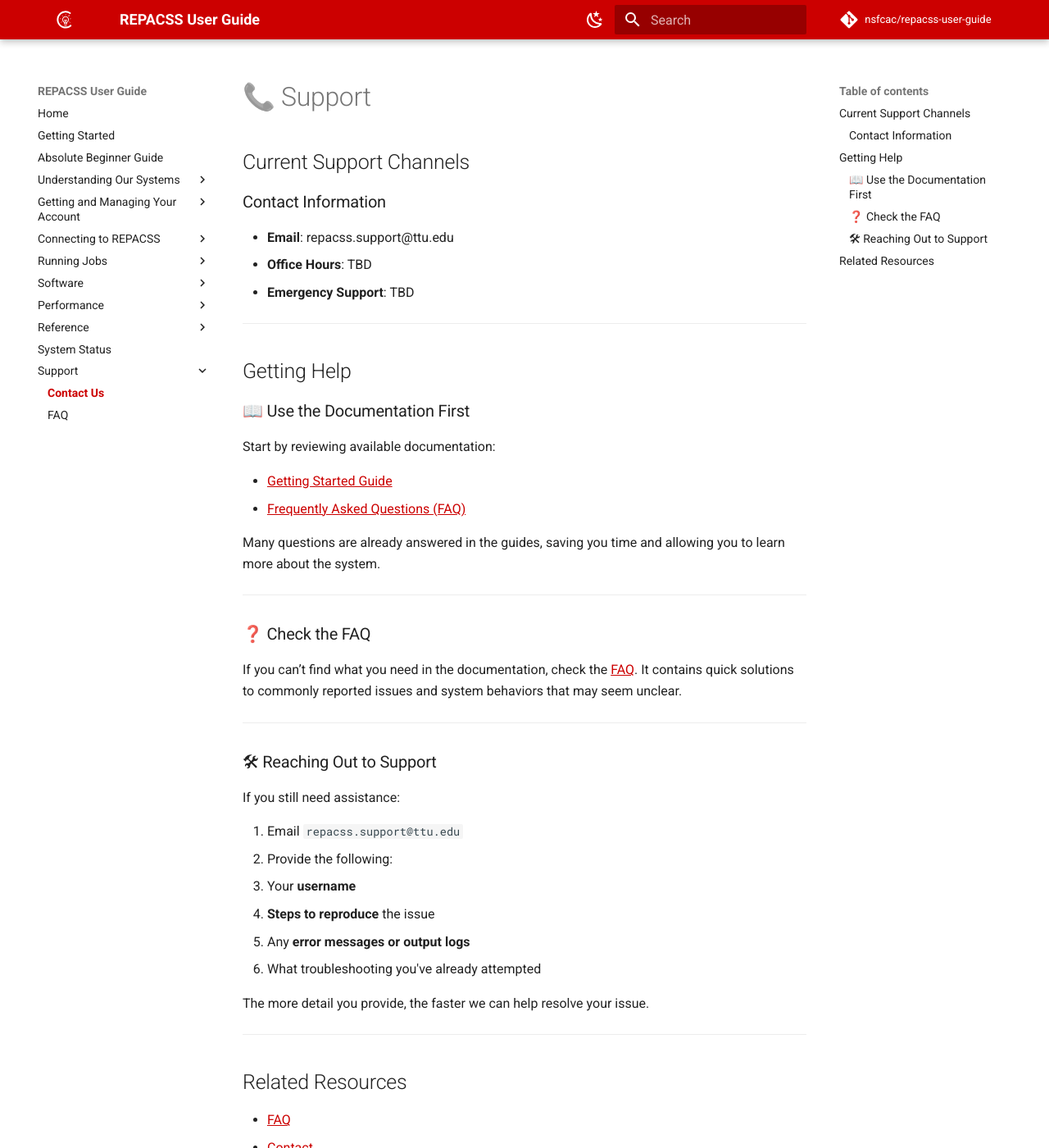
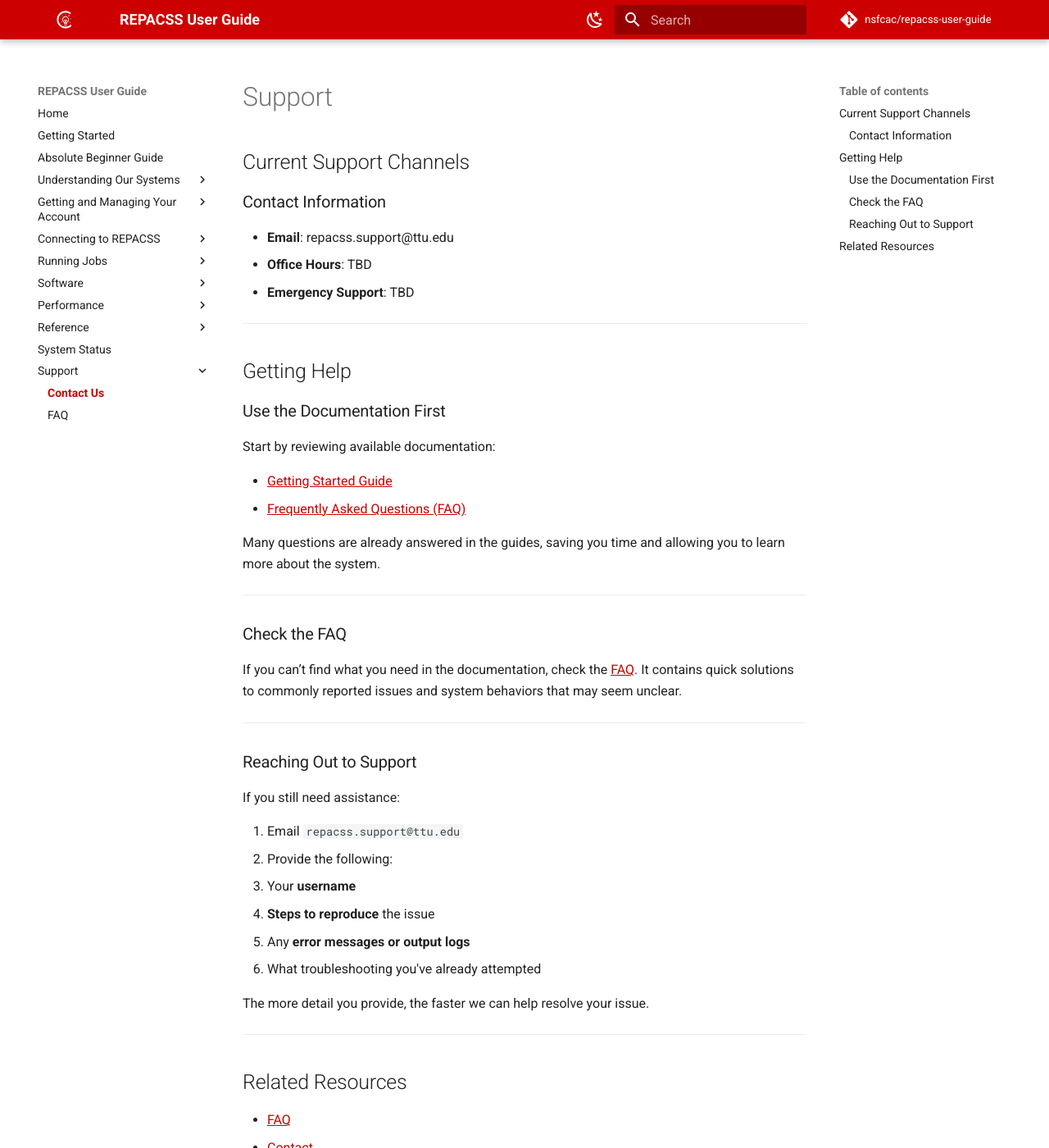
Before and after one commit to nsfcac/repacss-user-guide, an MkDocs documentation site: the page built from docs/support.md, in a window 1280 px wide and 1400 px high. Shown: the whole window at 82% size. Built offline with MkDocs 1.6.1 and Material for MkDocs 9.7.7, drawn with Linux system fonts in a browser that asks for light colours; comment, search, counter and statistics services are not loaded.

Commit message:
Removed emojies

```diff
--- a/docs/support.md
+++ b/docs/support.md
@@ -1,4 +1,4 @@
-# 📞 Support
+# Support
 
 ## Current Support Channels
 
@@ -12,7 +12,7 @@
 
 ## Getting Help
 
-### 📖 Use the Documentation First
+### Use the Documentation First
 
 Start by reviewing available documentation:
 
@@ -23,13 +23,13 @@
 
 ---
 
-### ❓ Check the FAQ
+### Check the FAQ
 
 If you can’t find what you need in the documentation, check the [FAQ](faq.md). It contains quick solutions to commonly reported issues and system behaviors that may seem unclear.
 
 ---
 
-### 🛠 Reaching Out to Support
+### Reaching Out to Support
 
 If you still need assistance:
 
```
